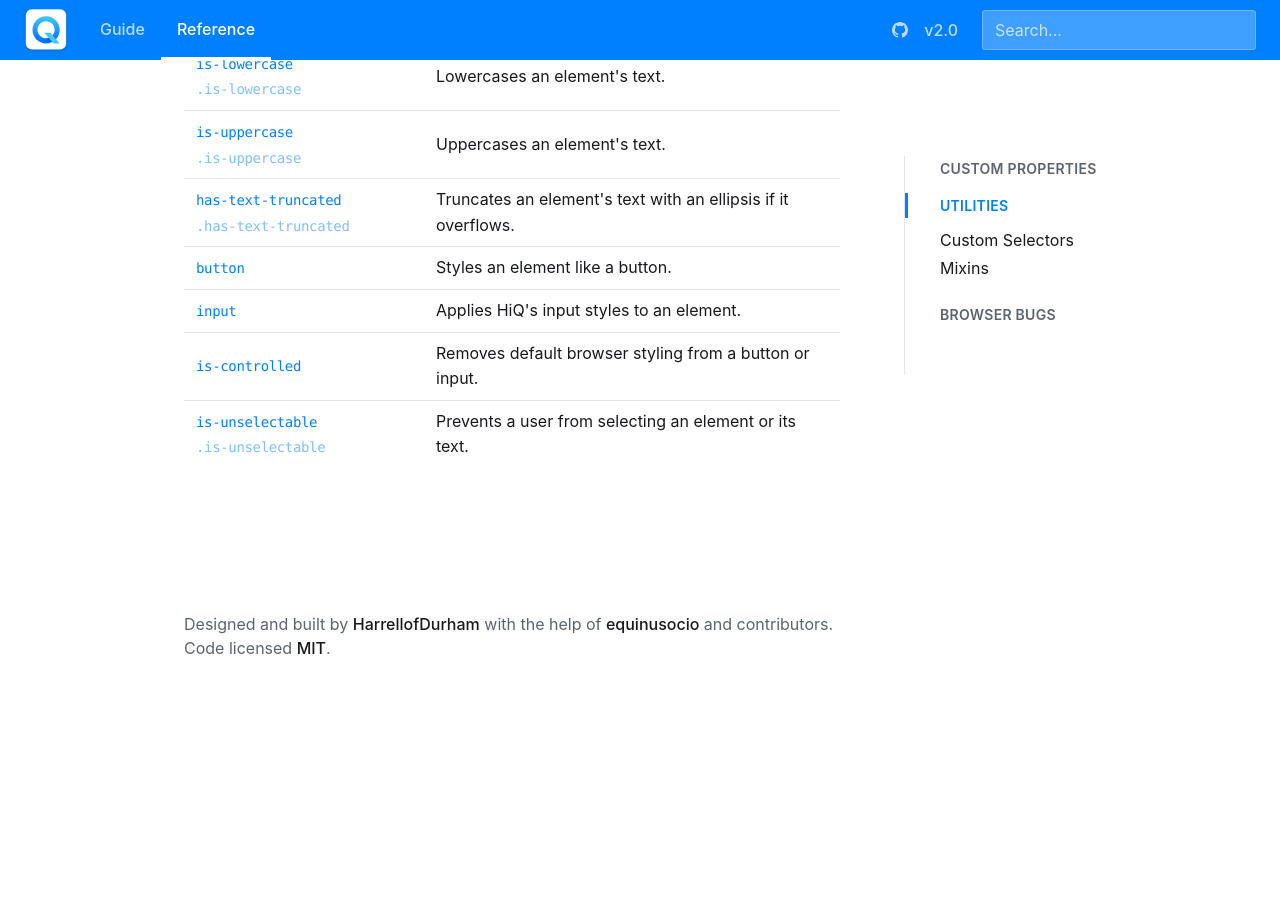
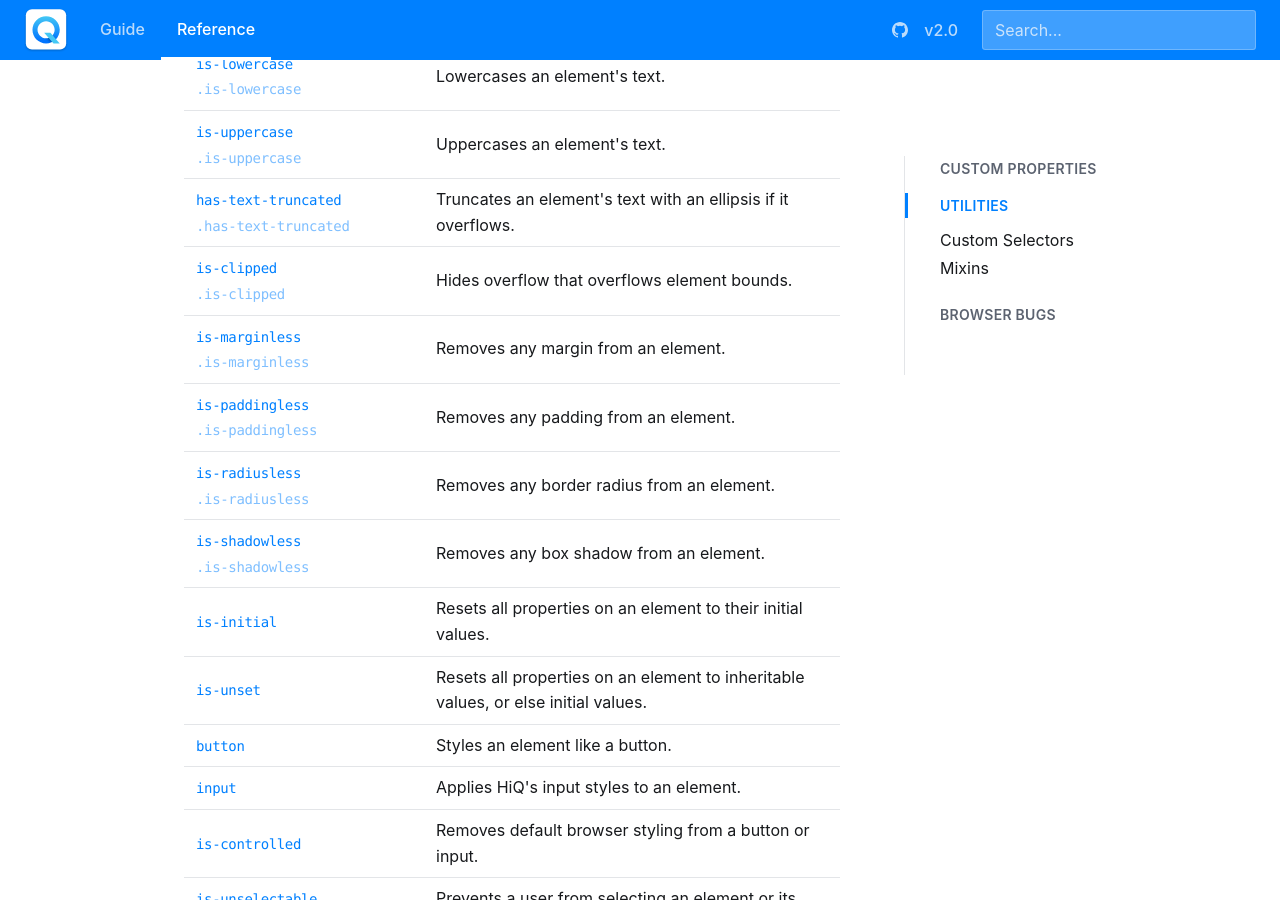
Before and after one commit to jonathanharrell/hiq, a Jekyll site: the page docs/reference/utilities/index.html, which Jekyll copies as it is, in a window 1280 px wide and 900 px high, scrolled down 4025 px. Built offline with Jekyll 4.4.1, drawn with Linux system fonts in a browser that asks for light colours; comment, search, counter and statistics services are not loaded; before the commit the page ends 4733 px from its top, so only the background shows below that.

Commit message:
feat: property removal mixin

```diff
--- a/docs/guide/layout/index.html
+++ b/docs/guide/layout/index.html
@@ -407,6 +407,12 @@
 <span class="k">@mixin</span> <span class="n">is-paddingless</span><span class="p">;</span>
 <span class="k">@mixin</span> <span class="n">is-radiusless</span><span class="p">;</span>
 <span class="k">@mixin</span> <span class="n">is-shadowless</span><span class="p">;</span>
+
+<span class="c">/* resets all properties on an element to their initial values */</span>
+<span class="k">@mixin</span> <span class="n">is-initial</span><span class="p">;</span>
+
+<span class="c">/* resets all properties on an element to inheritable values, or else initial values */</span>
+<span class="k">@mixin</span> <span class="n">is-unset</span><span class="p">;</span>
 </code></pre></div></div>
 
                     </section>
--- a/docs/reference/utilities/index.html
+++ b/docs/reference/utilities/index.html
@@ -297,6 +297,34 @@
                 <td class="mixin-class">
                     <code class="mixin">has-text-truncated</code><br /><code class="class">.has-text-truncated</code></td>
                 <td class="description">Truncates an element's text with an ellipsis if it overflows.</td>
+            </tr><tr id="is-clipped">
+                <td class="mixin-class">
+                    <code class="mixin">is-clipped</code><br /><code class="class">.is-clipped</code></td>
+                <td class="description">Hides overflow that overflows element bounds.</td>
+            </tr><tr id="is-marginless">
+                <td class="mixin-class">
+                    <code class="mixin">is-marginless</code><br /><code class="class">.is-marginless</code></td>
+                <td class="description">Removes any margin from an element.</td>
+            </tr><tr id="is-paddingless">
+                <td class="mixin-class">
+                    <code class="mixin">is-paddingless</code><br /><code class="class">.is-paddingless</code></td>
+                <td class="description">Removes any padding from an element.</td>
+            </tr><tr id="is-radiusless">
+                <td class="mixin-class">
+                    <code class="mixin">is-radiusless</code><br /><code class="class">.is-radiusless</code></td>
+                <td class="description">Removes any border radius from an element.</td>
+            </tr><tr id="is-shadowless">
+                <td class="mixin-class">
+                    <code class="mixin">is-shadowless</code><br /><code class="class">.is-shadowless</code></td>
+                <td class="description">Removes any box shadow from an element.</td>
+            </tr><tr id="is-initial">
+                <td class="mixin-class">
+                    <code class="mixin">is-initial</code></td>
+                <td class="description">Resets all properties on an element to their initial values.</td>
+            </tr><tr id="is-unset">
+                <td class="mixin-class">
+                    <code class="mixin">is-unset</code></td>
+                <td class="description">Resets all properties on an element to inheritable values, or else initial values.</td>
             </tr><tr id="button">
                 <td class="mixin-class">
                     <code class="mixin">button</code></td>
```
Also changed, not shown: _data/mixins.yml (+19 -0 lines), docs/pcss/utility/display.pcss (+10 -0 lines), guide/layout.md (+6 -0 lines), pcss/utility/display.pcss (+10 -0 lines), assets/build/docs.min.css, docs/assets/build/docs.min.css.
